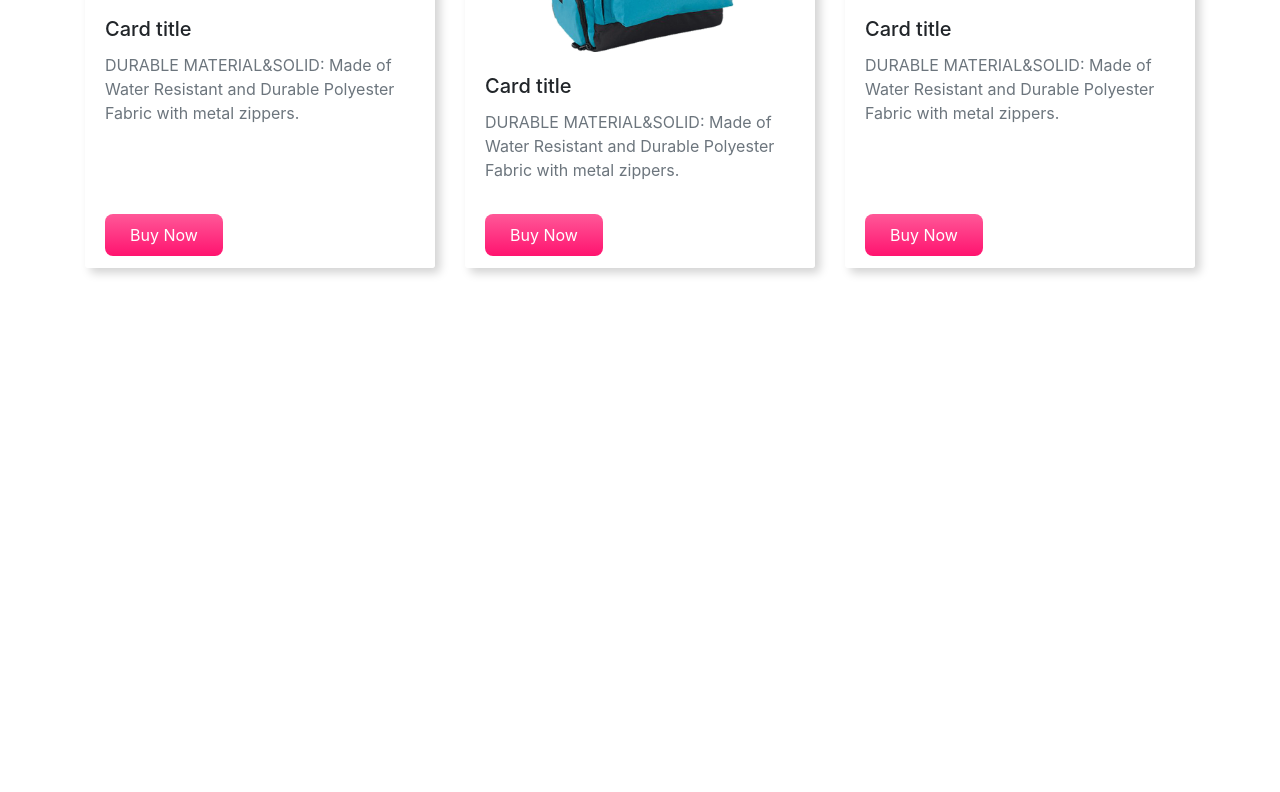
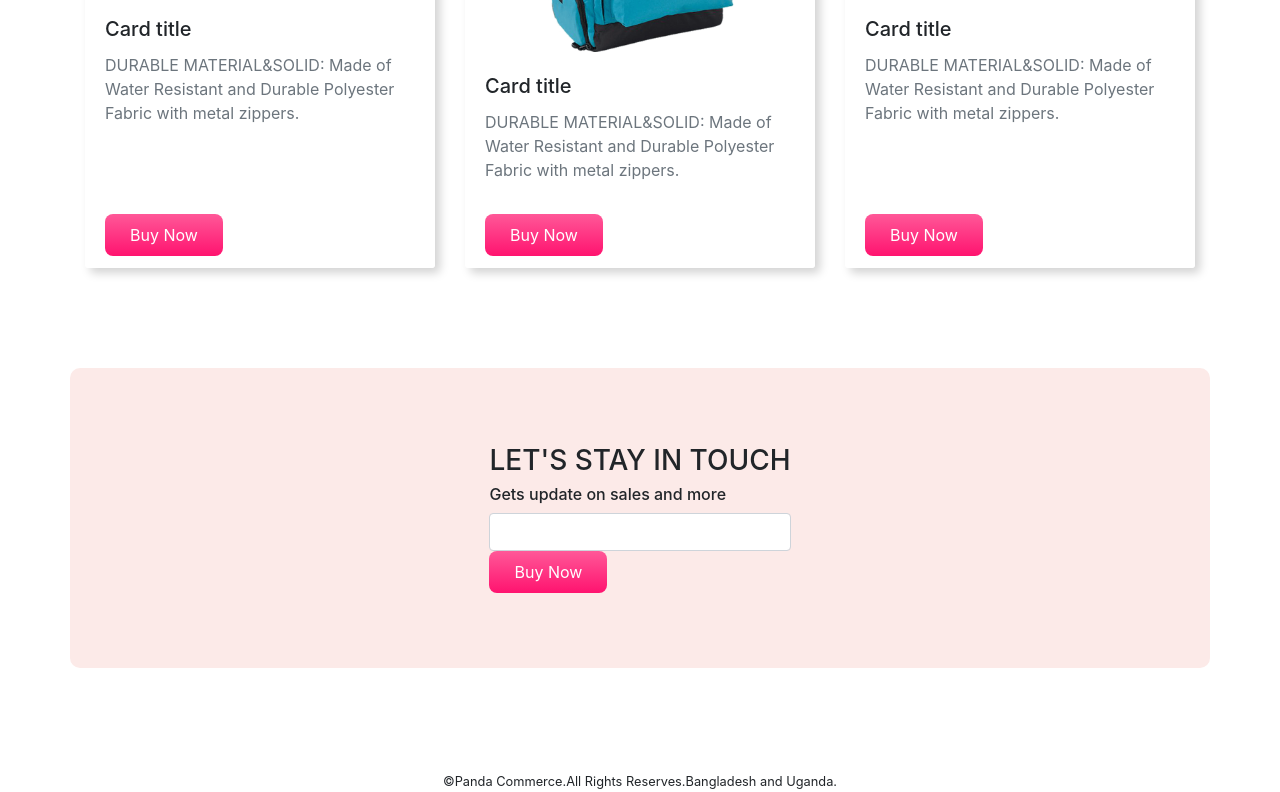
Before and after one commit to MdAbrar585/panda-ecommerce, a plain HTML site: page index.html in a window 1280 px wide. Shown: the part 1935-2727 px from the top of the page. Before the commit the page ends 2303 px from the top, so only its background shows below. Drawn offline with nearby package versions, Linux system fonts and the light colour scheme.

Commit message:
Fianl work done

```diff
--- a/index.html
+++ b/index.html
@@ -29,10 +29,10 @@
                         <a class="nav-link" href="#shoes">Shoes</a>
                     </li>
                     <li class="nav-item">
-                        <a class="nav-link" href="#">Backpack</a>
+                        <a class="nav-link" href="#backpack">Backpack</a>
                     </li>
                     <li class="nav-item">
-                        <a class="nav-link disabled" href="#">Subscribe</a>
+                        <a class="nav-link" href="#subscribe">Subscribe</a>
                     </li>
                 </ul>
             </div>
@@ -161,7 +161,8 @@
                 <img class="card-img-top" src="images/bags/bag-1.png" alt="Card image cap">
                 <div class="card-body">
                     <h5 class="card-title">Card title</h5>
-                    <p class="card-text text-muted">DURABLE MATERIAL&SOLID: Made of Water Resistant and Durable Polyester Fabric
+                    <p class="card-text text-muted">DURABLE MATERIAL&SOLID: Made of Water Resistant and Durable
+                        Polyester Fabric
                         with metal zippers.</p>
                 </div>
                 <div class="card-footer">
@@ -172,7 +173,8 @@
                 <img class="card-img-top" src="images/bags/bag-2.png" alt="Card image cap">
                 <div class="card-body">
                     <h5 class="card-title">Card title</h5>
-                    <p class="card-text text-muted">DURABLE MATERIAL&SOLID: Made of Water Resistant and Durable Polyester Fabric
+                    <p class="card-text text-muted">DURABLE MATERIAL&SOLID: Made of Water Resistant and Durable
+                        Polyester Fabric
                         with metal zippers.</p>
                 </div>
                 <div class="card-footer">
@@ -183,16 +185,28 @@
                 <img class="card-img-top" src="images/bags/bag-3.png" alt="Card image cap">
                 <div class="card-body">
                     <h5 class="card-title">Card title</h5>
-                    <p class="card-text text-muted">DURABLE MATERIAL&SOLID: Made of Water Resistant and Durable Polyester Fabric
+                    <p class="card-text text-muted">DURABLE MATERIAL&SOLID: Made of Water Resistant and Durable
+                        Polyester Fabric
                         with metal zippers.</p>
                 </div>
                 <div class="card-footer">
-                    <button class="buynow-button">Buy Now</button>
+                    <button id="backpack" class="buynow-button">Buy Now</button>
                 </div>
             </div>
         </div>
     </div>
 
+    <div class="container carousel-bg d-flex justify-content-center align-items-center" id="subscribe">
+        <div>
+            <h3>LET'S STAY IN TOUCH</h3>
+            <h6>Gets update on sales and more</h6>
+            <input class="form-control" type="text">
+            <button class="buynow-button">Buy Now</button>
+        </div>
+    </div>
+    <footer>
+        <small>&copy;Panda Commerce.All Rights Reserves.Bangladesh and Uganda.</small>
+    </footer>
 
     <script src="https://code.jquery.com/jquery-3.2.1.slim.min.js"
         integrity="sha384-KJ3o2DKtIkvYIK3UENzmM7KCkRr/rE9/Qpg6aAZGJwFDMVNA/GpGFF93hXpG5KkN"
--- a/style.css
+++ b/style.css
@@ -50,3 +50,9 @@
     background-color: white;
     border-top: none;
 }
+#subscribe{
+    height: 300px;
+}
+footer{
+    text-align: center;
+}
```
